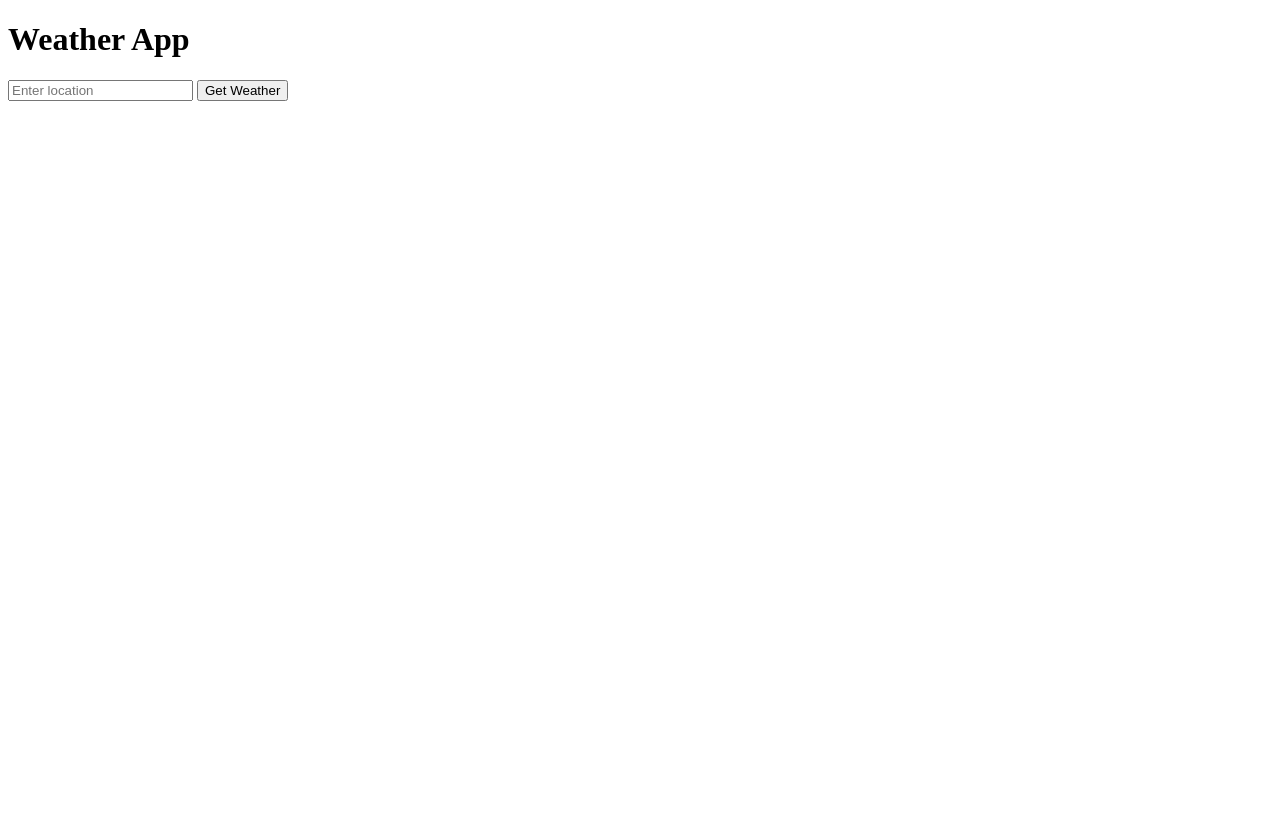
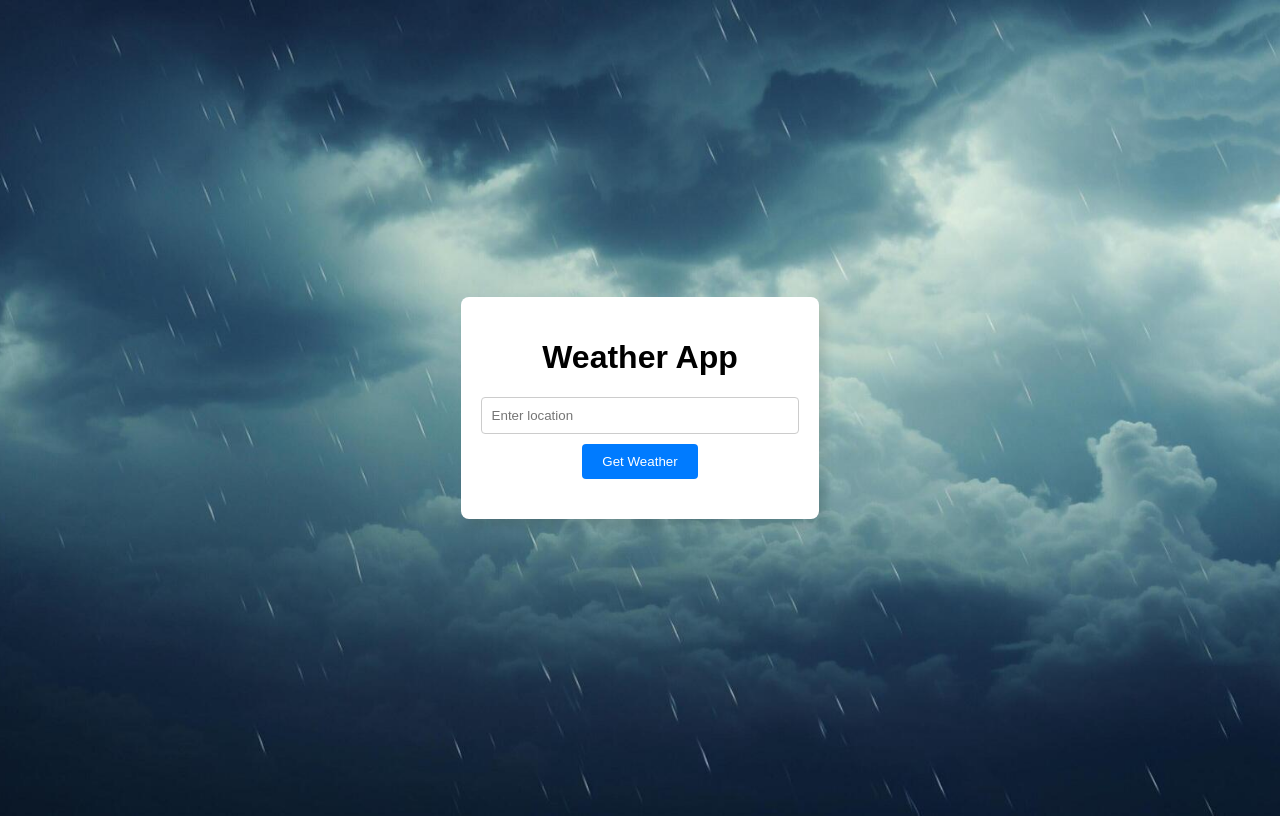
Before and after one commit to AQSA-964/Weather-App, a plain HTML site: page index.html in a window 1280 px wide. Drawn offline with Linux system fonts and the light colour scheme; the site is published under a folder, as on GitHub Pages, so addresses that start at the root find nothing.

Commit message:
Updated project paths and fixed issues for GitHub Pages

```diff
--- a/index.html
+++ b/index.html
@@ -3,7 +3,7 @@
 	<head>
 		<meta charset="UTF-8" />
 		<meta name="viewport" content="width=device-width, initial-scale=1.0" />
-		<link rel="stylesheet" href="/style.css" />
+		<link rel="stylesheet" href="./style.css" />
 		<title>Weather App</title>
 	</head>
 	<body>
@@ -19,6 +19,6 @@
 				<p id="wind-speed"></p>
 			</div>
 		</div>
-		<script src="/script.js"></script>
+		<script src="./script.js"></script>
 	</body>
 </html>
--- a/style.css
+++ b/style.css
@@ -1,6 +1,6 @@
 body {
 	font-family: Arial, sans-serif;
-	background-image: url(/image/image.jpg);
+	background-image: url(./image/image.jpg);
 	background-size: cover;
 	background-position: center;
 	background-repeat: no-repeat;
```
